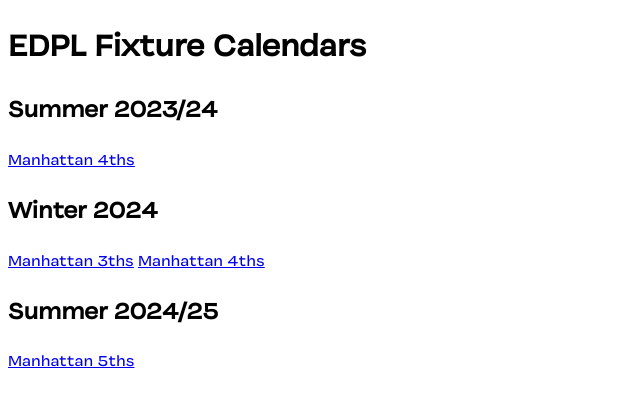
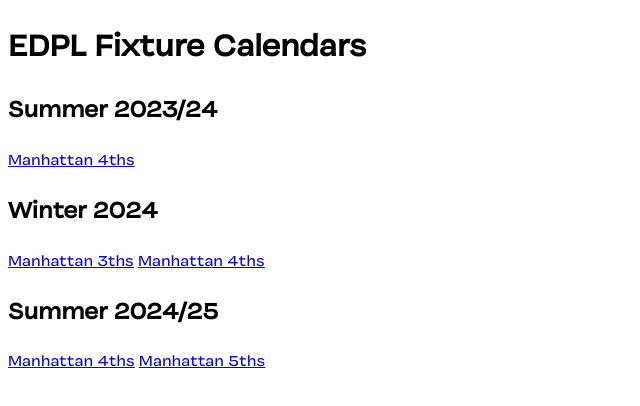
Before and after one commit to jgardn3r/jgardn3r.github.io, a SvelteKit app: page /edpl in a window 1280 px wide. Shown: the top 406 px of the page, without its empty margins (0-640 px from the left). Built offline with nearby package versions, Linux system fonts and the light colour scheme.

Commit message:
Add Summer 2024/25 fixture for Manhattan 4ths

```diff
--- a/src/routes/edpl/+page.svelte
+++ b/src/routes/edpl/+page.svelte
@@ -5,6 +5,7 @@
 <a href="/assets/edpl/3-6-2024.ics" download>Manhattan 3ths</a>
 <a href="/assets/edpl/4-6-2024.ics" download>Manhattan 4ths</a>
 <h2>Summer 2024/25</h2>
+<a href="/assets/edpl/3-6-2024-Summer.ics" download>Manhattan 4ths</a>
 <a href="/assets/edpl/4-2-2024-Summer.ics" download>Manhattan 5ths</a>
 
 <style lang="css">
```
Also changed, not shown: 1 other file (tests, documents, lock files or other folders).
